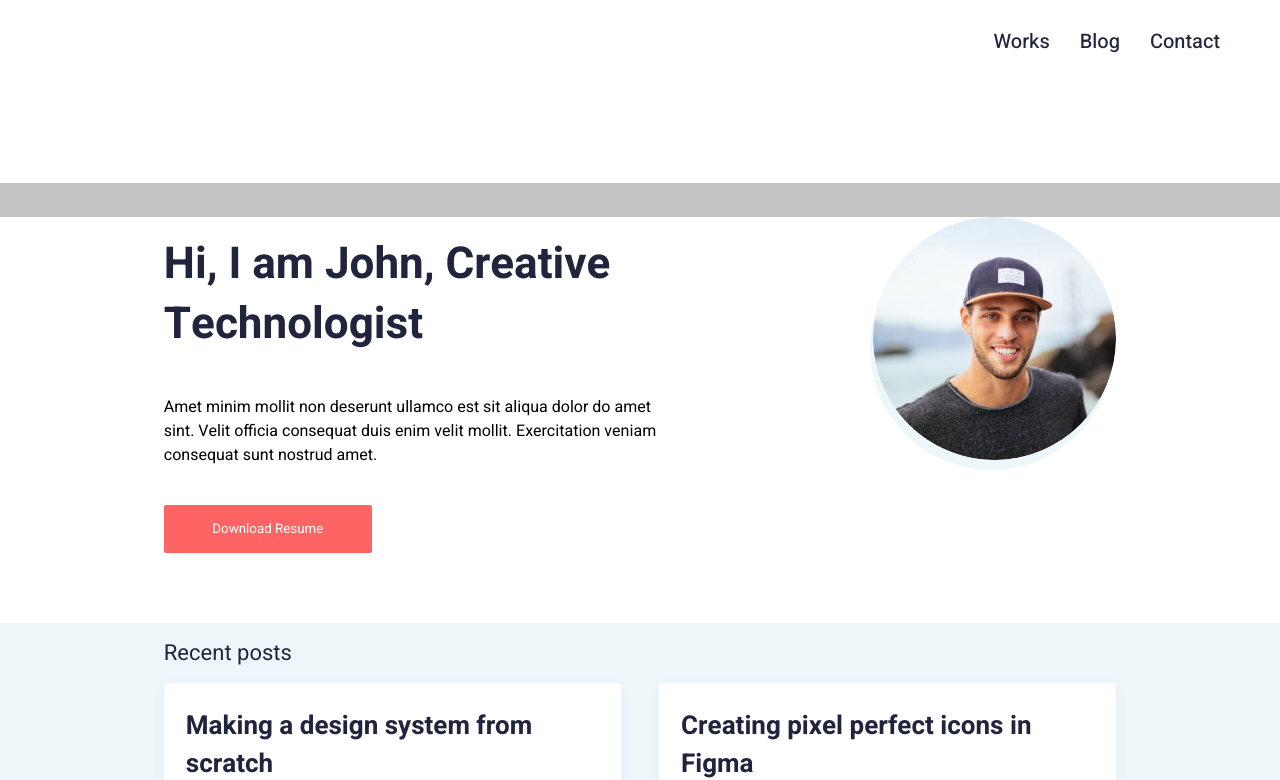
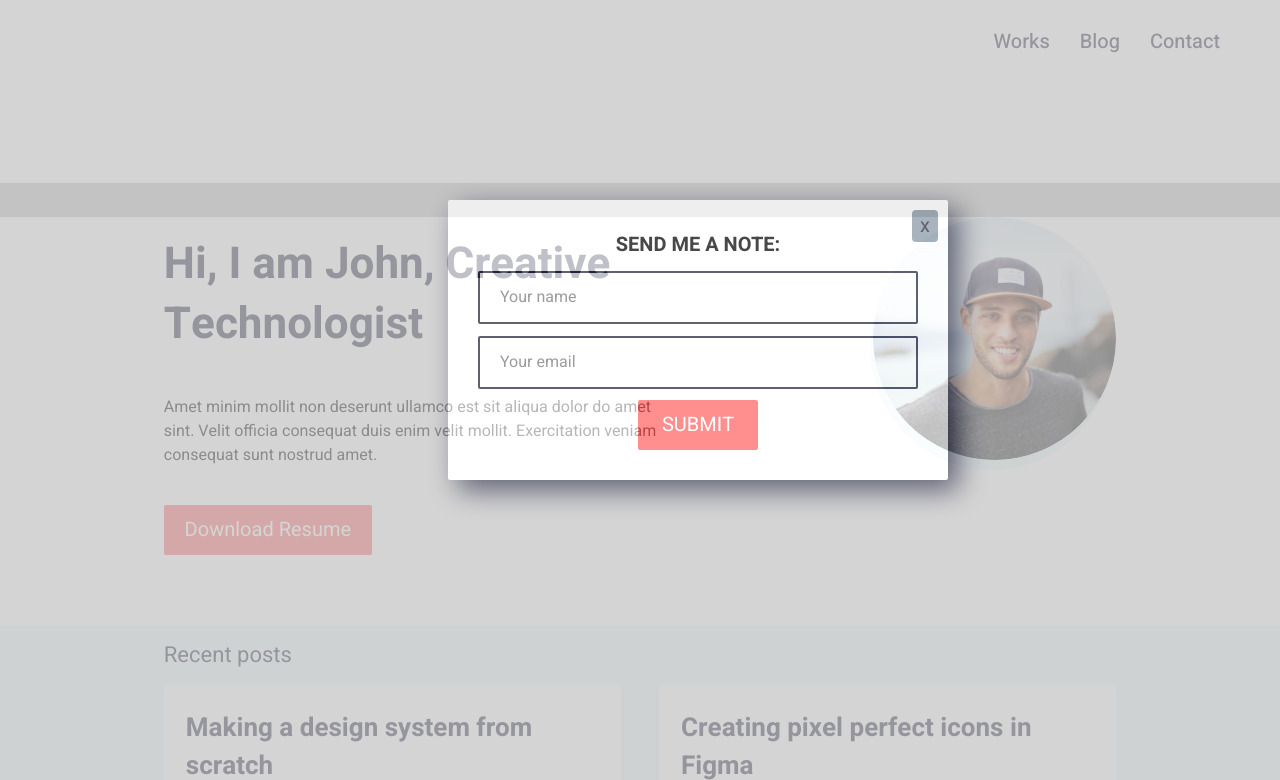
Before and after one commit to zalyora/cb-marathon_portfolio, a plain HTML site: page index.html in a window 1280 px wide. Both pictures are taken after a click on the link "Contact". Shown: the top 780 px of the page. Drawn offline with Linux system fonts and the light colour scheme.

Commit message:
add contacts block

```diff
--- a/index.html
+++ b/index.html
@@ -16,7 +16,7 @@
             <button class="burger"></button>
             <a class="menu_item" href="featured-works.html">Works</a>
             <a class="menu_item" href="blog.html">Blog</a>
-            <a class="menu_item" href="#">Contact</a>
+            <a class="menu_item" href="#" id="contact">Contact</a>
         </nav>
     </header>
     <main class="portfolio_main">
@@ -101,5 +101,15 @@
             <div class="copyright">Copyright ©2020 All rights reserved</div>
         </div>
     </footer>
+    <form class="modal_bg" id="modal">
+        <div class="modal_window">
+            <button class="close">x</button>
+            <label for="input">Send me a note:</label>
+            <input id="name" type="text" placeholder="Your name">
+            <input type="email" id="email" placeholder="Your email">
+            <button id="submit" class="button" type="submit">submit</button>
+        </div>
+    </form>
+    <script src="./script.js"></script>
 </body>
 </html>
--- /dev/null
+++ b/script.js
@@ -0,0 +1,37 @@
+const BODY = document.querySelector('body');
+const CONTACT = document.querySelector('#contact');
+const MODAL = document.querySelector('#modal');
+const CLOSE = document.querySelector('.close');
+const NAME = document.querySelector('#name');
+const EMAIL = document.querySelector('#email');
+const SUBMIT = document.querySelector('#submit');
+
+BODY.addEventListener('click', function (event) {
+    let open = event.target;
+    if (open == CONTACT) {
+        MODAL.style.display = 'block';
+    }
+    if (open == CLOSE) {
+        MODAL.style.display = 'none';
+    }
+    if (open == MODAL) {
+        MODAL.style.display = 'none';
+    }
+    if (open == SUBMIT) {
+        event.preventDefault();
+        console.log(MODAL.childNodes[1].children[1]);
+        console.dir(MODAL);
+        let message = `I'll contact you ${NAME.value}`;
+        MODAL.childNodes[1].children[1].innerText = message;
+        MODAL.elements[1].hidden = true;
+        MODAL.elements[2].hidden = true;
+        MODAL.elements[3].hidden = true;
+    }
+});
+
+BODY.addEventListener('keyup', function (event) {
+    let open = event.key;
+    if (open == 'Escape') {
+        MODAL.style.display = 'none';
+    }
+});
--- a/style.css
+++ b/style.css
@@ -3,6 +3,9 @@
     font-family: 'Heebo';
     margin: 0;
     padding: 0;
+}
+body {
+    position: relative;
 }
 
 /*Header*/
@@ -66,7 +69,9 @@
     border: none;
     outline-color: #FF6464;
     color: #FFFFFF;
-    padding: 14px 20px;
+    line-height: 0.7;
+    font-size: 20px;
+    padding: 18px 20px;
     border-radius: 2px;
     width: 208px;
     margin-bottom: 70px;
@@ -253,6 +258,85 @@
     background-image: url(./assets/menu-icon.svg);
     background-color: transparent;
 }
+.modal_bg {
+    animation: appear 3s linear 0.1s forwards;
+    background-color: #C4C4C4;
+    width: 100vw;
+    height: 100%;
+    position: absolute;
+    top: 0;
+    padding-top: 150px;
+    display: none;
+}
+.modal_window {
+    position: sticky;
+    top: 200px;
+    left: 35%;
+    width: 500px;
+    height: 280px;
+    display: flex;
+    flex-direction: column;
+    margin: 0 auto;
+    align-items: center;
+    justify-content: space-between;
+    margin-bottom: 100px;
+    padding: 30px;
+    background-color:#FFFFFF;
+    border-radius: 2px;
+    box-shadow: 10px 10px 28px #21243D;
+}
+.close {
+    border: none;
+    background-color: #8695A4;
+    border-radius: 4px;
+    font-size: 20px;
+    line-height: 1;
+    padding: 6px 8px;
+    color: #21243D;
+    position: absolute;
+    top: 10px;
+    right: 10px;
+    cursor: pointer;
+}
+label {
+    line-height: 1.5;
+    font-size: 20px;
+    font-weight: 700;
+    text-transform: uppercase;
+}
+#name,
+#email {
+    font-family: inherit;
+    width: 100%;
+    padding: 10px 20px;
+    box-sizing: border-box;
+    font-weight: 400;
+    font-size: 16px;
+    line-height: 1.8;
+    border: 2px solid #21243D;
+    border-radius: 2px;
+}
+.button {
+    background-color: #FF6464;
+    border: none;
+    outline-color: #FF6464;
+    color: #FFFFFF;
+    padding: 18px 24px;
+    border-radius: 2px;
+    line-height: 0.7;
+    font-size: 20px;
+    text-transform: uppercase;
+    cursor: pointer;
+}
+
+@keyframes appear {
+    0% {
+        opacity: 0;
+    }
+    100% {
+        opacity: 0.8;
+    }
+}
 
 @media screen and (max-width:768px) {
     .menu_item {
```
Also changed, not shown: blog.html (+1 -1 lines), featured-works.html (+1 -1 lines), works-pages/article-page1.html (+1 -1 lines), works-pages/article-page2.html (+1 -1 lines), works-pages/article-page3.html (+1 -1 lines), works-pages/article-page4.html (+1 -1 lines), 1 other file.
